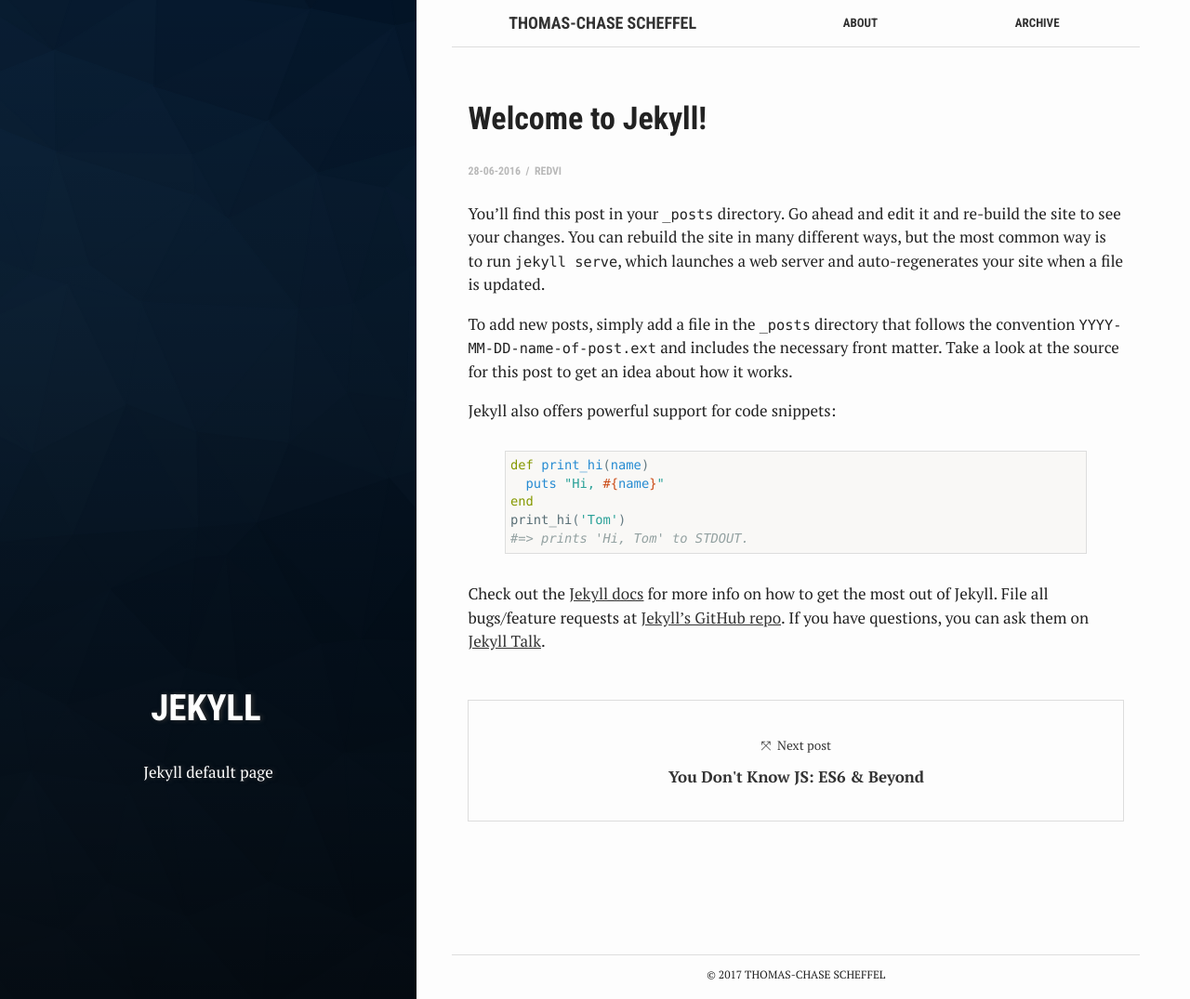
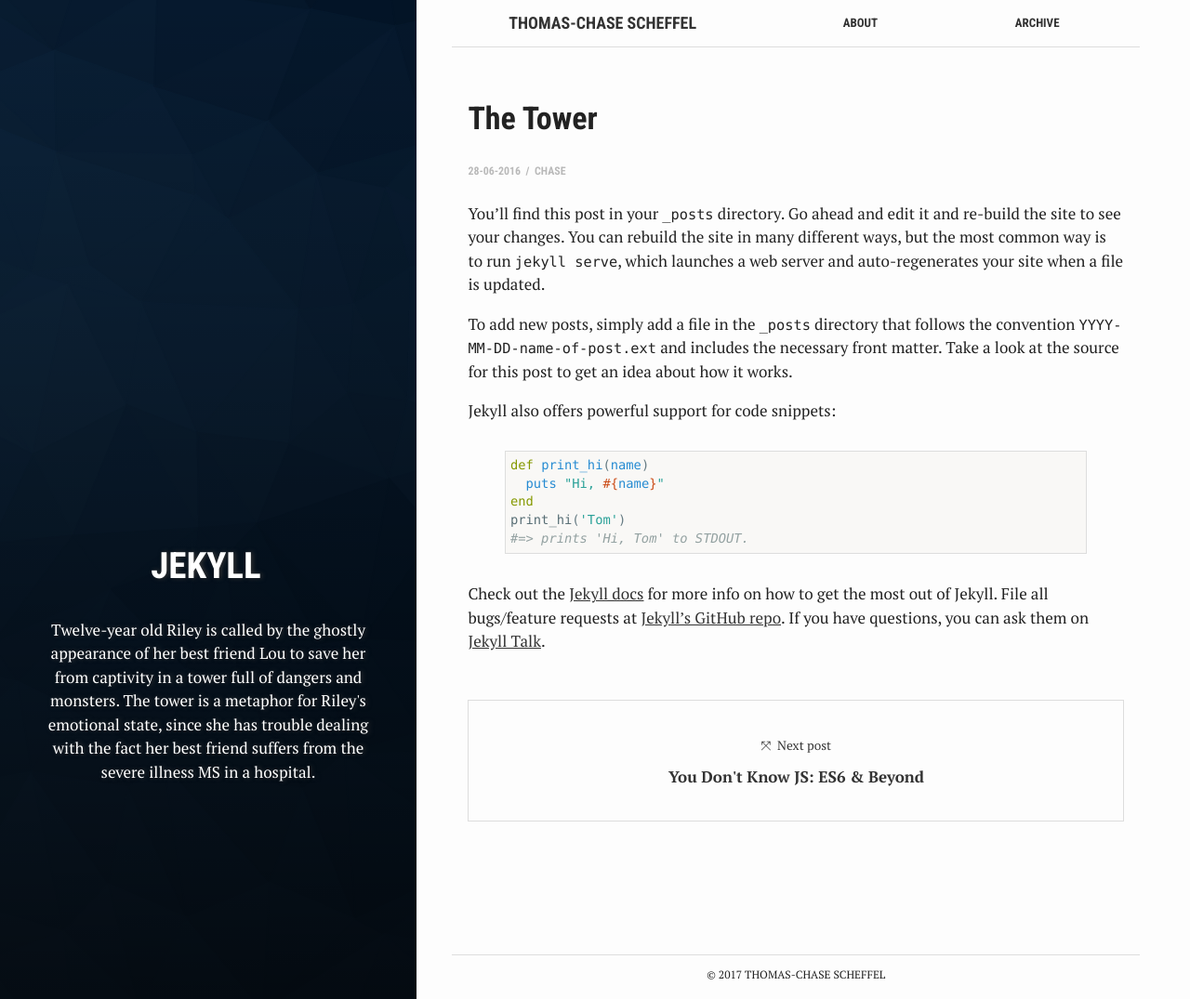
Before and after one commit to ChaseTheHunter/chasethehunter.github.io, a Jekyll site: the page built from _posts/2016-06-28-welcome-to-jekyll.markdown, in a window 1280 px wide and 1075 px high. Shown: the whole window at 93% size. Built offline with Jekyll 4.4.1, drawn with Linux system fonts in a browser that asks for light colours.

Commit message:
Update 2016-06-28-welcome-to-jekyll.markdown

```diff
--- a/_posts/2016-06-28-welcome-to-jekyll.markdown
+++ b/_posts/2016-06-28-welcome-to-jekyll.markdown
@@ -1,12 +1,12 @@
 ---
 layout: post
-title:  "Welcome to Jekyll!"
+title:  "The Tower"
 crawlertitle: "How to use jekyll"
-summary: "Jekyll default page"
+summary: "Twelve-year old Riley is called by the ghostly appearance of her best friend Lou to save her from captivity in a tower full of dangers and monsters. The tower is a metaphor for Riley's emotional state, since she has trouble dealing  with the fact her best friend suffers from the severe illness MS in a hospital."
 date:   2016-06-28 23:09:47 +0700
-categories: posts
+categories: uni_projects
 tags: 'jekyll'
-author: redVi
+author: Chase
 ---
 You’ll find this post in your `_posts` directory. Go ahead and edit it and re-build the site to see your changes. You can rebuild the site in many different ways, but the most common way is to run `jekyll serve`, which launches a web server and auto-regenerates your site when a file is updated.
 
```
